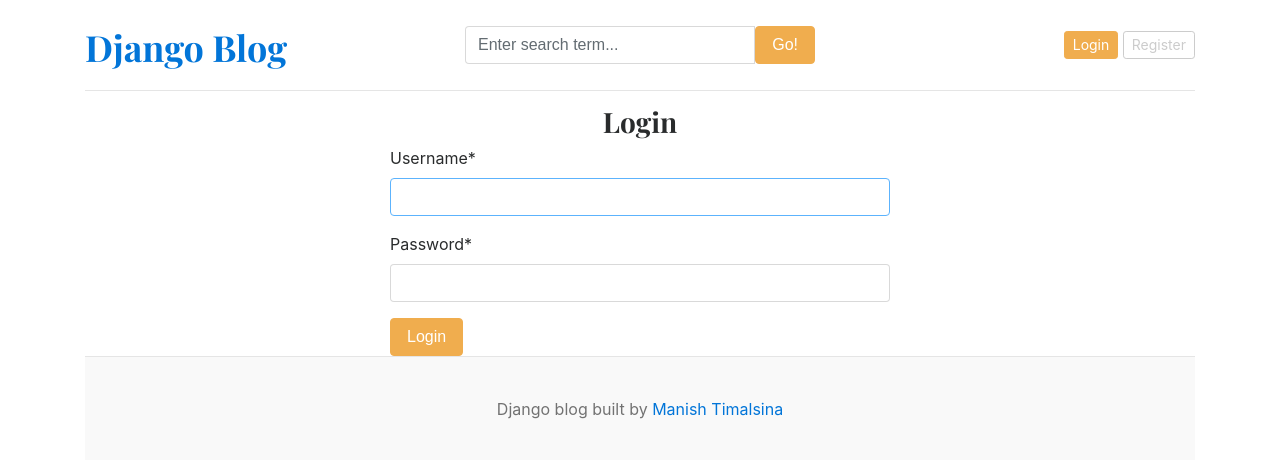
After one commit to manishtimalsina10/django-blog, a Django app: page /login/ in a window 1280 px wide. The commit adds this page. Shown: the top 460 px of the page. Run offline with Django 4.2, Linux system fonts and the light colour scheme; data that the repository does not hold is empty; some libraries are stand-ins or nearby versions.

Commit message:
registration and login functionality

```diff
--- a/blog_main/urls.py
+++ b/blog_main/urls.py
@@ -14,9 +14,12 @@ urlpatterns = [
     path("admin/", admin.site.urls),
     path('',views.home, name='home'),
     path('category/', include('blogs.urls')),
-    path('<slug:slug>/', BlogsView.blogs, name = 'blogs' ),
-
+    path('blogs<slug:slug>/', BlogsView.blogs, name = 'blogs' ),
     #Search Endpoint
     path('blog/search/', BlogsView.search, name='search'),
+    path('register/', views.register, name='register'),
+    path('login/', views.login, name='login'),
+    path('logout/', views.logout, name='logout'),
+
 
 ] + static(settings.MEDIA_URL, document_root=settings.MEDIA_ROOT)
--- a/blog_main/views.py
+++ b/blog_main/views.py
@@ -1,7 +1,10 @@
-from django.shortcuts import render
+from django.shortcuts import redirect, render
+from .forms import RegistrationForm
 
 from blogs.models import Blog, Category
 from assignments.models import About
+from django.contrib.auth.forms import AuthenticationForm
+from django.contrib import auth
 
 
 
@@ -25,3 +28,40 @@ def home(request):
 
   }
   return render(request, 'home.html',context)
+
+def register(request):
+  if request.method == 'POST':
+    form = RegistrationForm(request.POST)
+    if form.is_valid():
+      form.save()
+      return redirect('register')
+    else:
+      print(form.errors)
+  else:
+    form = RegistrationForm()
+  context = {
+    'form' : form,
+  }
+  return render(request, 'register.html', context)
+
+
+def login(request):
+  if request.method == 'POST':
+    form = AuthenticationForm(request, request.POST)
+    if form.is_valid():
+      username = form.cleaned_data['username']
+      password = form.cleaned_data['password']
+
+      user = auth.authenticate(username=username, password=password)
+      if user is not None:
+        auth.login(request, user)
+      return redirect('home')
+  form = AuthenticationForm()
+  context = {
+    'form': form,
+  }
+  return render(request, 'login.html', context)
+
+def logout(request):
+  auth.logout(request)
+  return redirect('home')
--- a/templates/base.html
+++ b/templates/base.html
@@ -47,8 +47,16 @@
 
 
           <div class="col-4 d-flex justify-content-end align-items-center">
-            <a class="btn btn-sm btn-warning" href="#">Login</a> &nbsp;
-            <a class="btn btn-sm btn-outline-secondary" href="#">Register</a>
+            {% if not user.is_authenticated %}
+            <a class="btn btn-sm btn-warning" href="{% url 'login' %}">Login</a> &nbsp;
+            <a class="btn btn-sm btn-outline-secondary" href="{% url 'register' %}">Register</a>
+            {% else %}
+            <span>You are logged in as {{ user }}</span>
+            &emsp;
+            <span><a href="{% url 'logout' %}">Logout</a></span>
+
+
+            {% endif %}
           </div>
         </div>
       </header>
--- /dev/null
+++ b/templates/login.html
@@ -0,0 +1,17 @@
+{% extends 'base.html' %}
+
+<!-- block content -->
+{% block content %} {% load crispy_forms_tags %}
+<h3 class="text-center">Login</h3>
+
+<form
+  action="{% url 'login' %}"
+  method="POST"
+  style="width: 500px; margin: auto"
+>
+  {% csrf_token %} {{ form | crispy }}
+
+  <button type="submit" class="btn btn-warning">Login</button>
+</form>
+<!-- Endblock -->
+{% endblock %}
```
Also changed, not shown: blog_main/forms.py (added, +8 -0 lines), blog_main/settings.py (+6 -1 lines), templates/register.html (added, +16 -0 lines).
